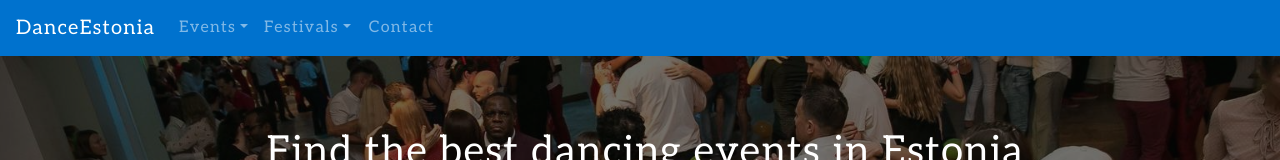
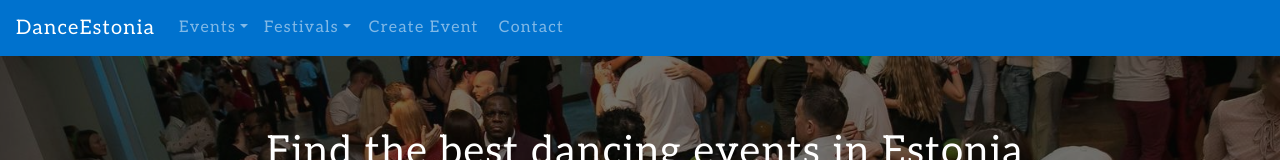
Before and after one commit to rrorrolfo/danceEstoniaClient, a React (Create React App) app in the folder client/: page /events in a window 1280 px wide. Shown: the top 160 px of the page. Built offline with nearby package versions, Linux system fonts and the light colour scheme; no server answers.

Commit message:
Added nav link to create event route

```diff
--- a/client/src/components/header/index.jsx
+++ b/client/src/components/header/index.jsx
@@ -136,6 +136,9 @@ const Header = () => {
           {/* <NavLink to="#" className="main-nav-link">
             Shop
           </NavLink> */}
+          <NavLink to="/createEvent" className="main-nav-link">
+            Create Event
+          </NavLink>
           <NavLink to="/contact" className="main-nav-link">
             Contact
           </NavLink>
```
